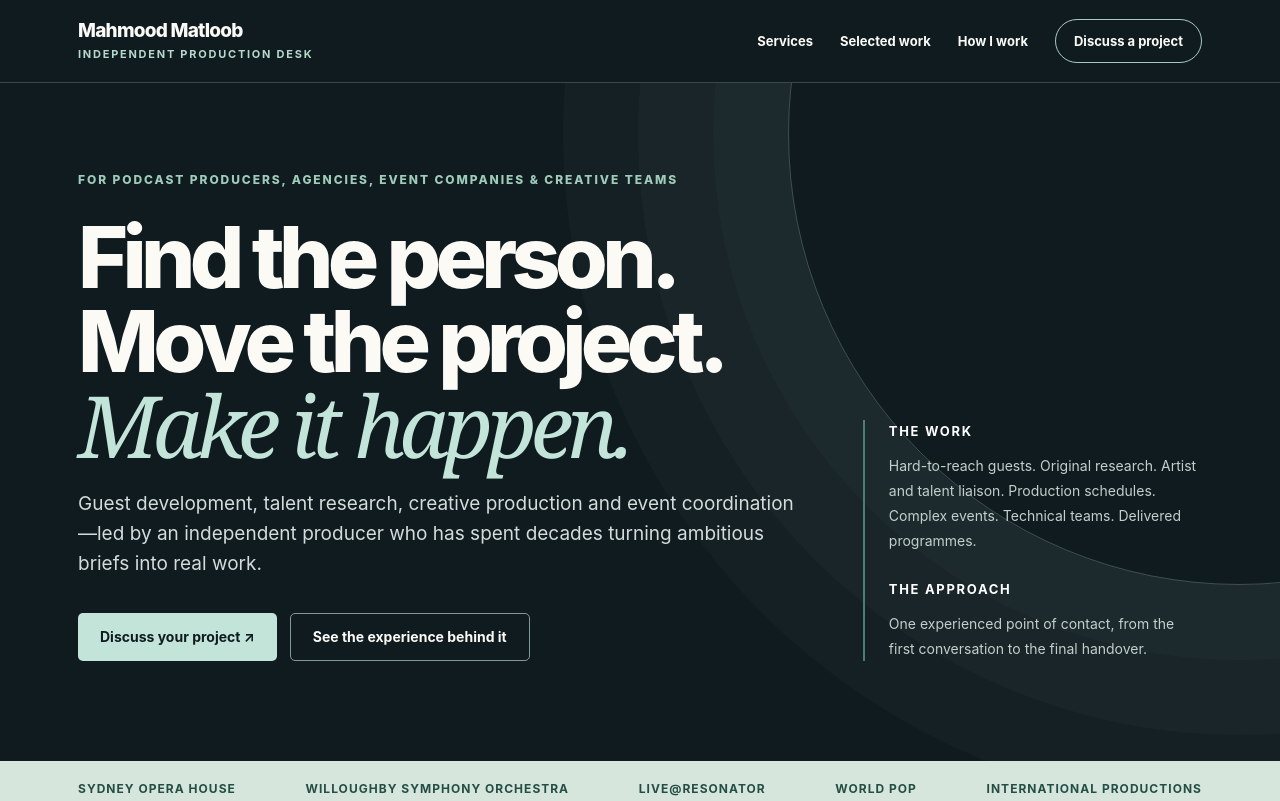
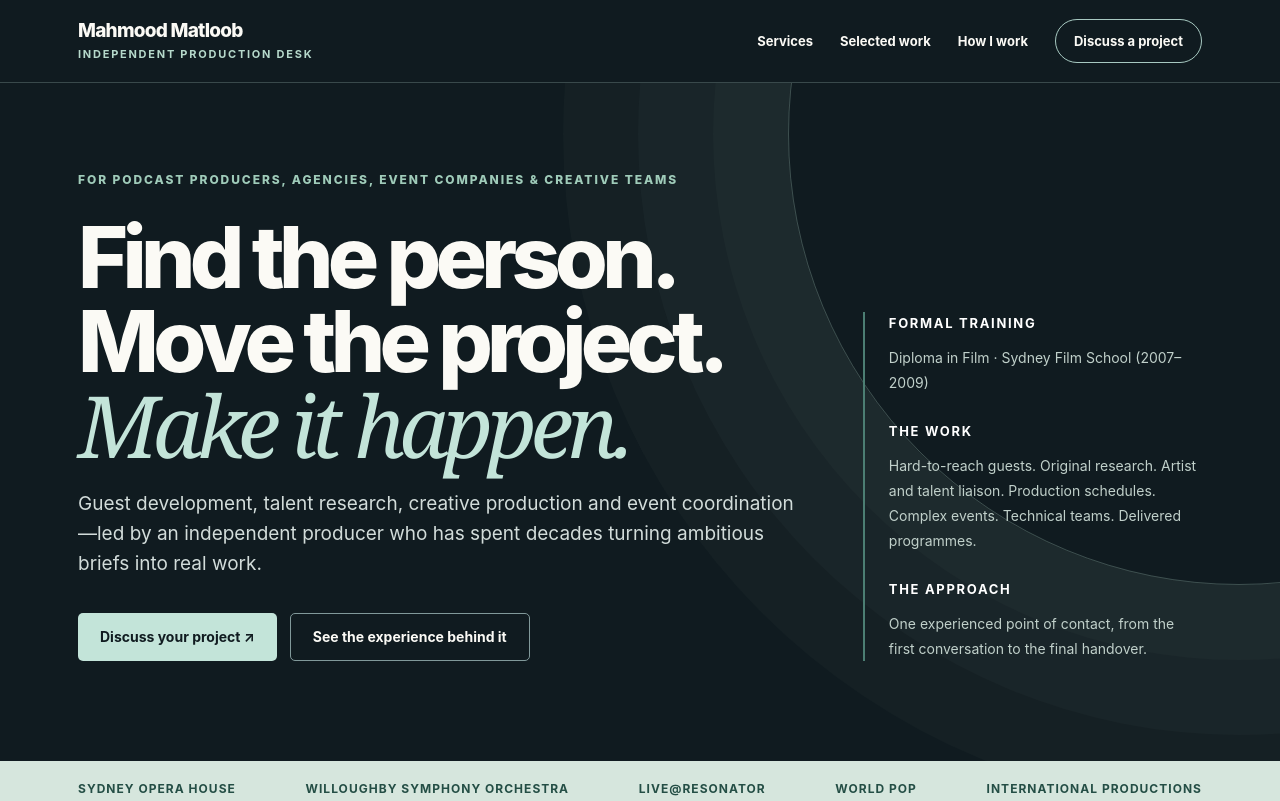
Before and after one commit to BeatViral/producer-for-hire, a plain HTML site: page index.html in a window 1280 px wide. Shown: the top 801 px of the page. Drawn offline with Linux system fonts and the light colour scheme.

Commit message:
Add verified Sydney Film School diploma and film production credentials

```diff
--- a/index.html
+++ b/index.html
@@ -30,7 +30,7 @@
 <main id="top">
 <section class="hero"><div class="wrap hero-grid">
 <div><div class="eyebrow">For podcast producers, agencies, event companies &amp; creative teams</div><h1>Find the person.<br>Move the project.<br><i>Make it happen.</i></h1><p class="lead">Guest development, talent research, creative production and event coordination—led by an independent producer who has spent decades turning ambitious briefs into real work.</p><div class="buttons"><a class="btn primary" href="mailto:mahmoodkhanteam@gmail.com?subject=Production%20project%20enquiry">Discuss your project ↗</a><a class="btn ghost" href="#work">See the experience behind it</a></div></div>
-<aside class="hero-side"><strong>The work</strong>Hard-to-reach guests. Original research. Artist and talent liaison. Production schedules. Complex events. Technical teams. Delivered programmes.<br><br><strong>The approach</strong>One experienced point of contact, from the first conversation to the final handover.</aside>
+<aside class="hero-side"><strong>Formal training</strong>Diploma in Film · Sydney Film School (2007–2009)<br><br><strong>The work</strong>Hard-to-reach guests. Original research. Artist and talent liaison. Production schedules. Complex events. Technical teams. Delivered programmes.<br><br><strong>The approach</strong>One experienced point of contact, from the first conversation to the final handover.</aside>
 </div></section>
 <div class="ribbon"><div class="wrap ribbon-in"><span>Sydney Opera House</span><span>Willoughby Symphony Orchestra</span><span>Live@Resonator</span><span>WORLD POP</span><span>International productions</span></div></div>
 <section class="section" id="services"><div class="wrap"><div class="section-head"><div class="eyebrow">What I can take off your plate</div><div><h2>Production needs both imagination and follow-through.</h2><p class="section-intro">I can step into a defined brief or support an ongoing production team: researching, contacting, coordinating, solving and keeping the work moving.</p></div></div>
@@ -47,6 +47,7 @@
 <article><h3>Willoughby Symphony Orchestra</h3><p>Large-scale orchestral collaboration requiring coordination across musicians, technical production and recording. The resulting album reached No. 1 on Billboard's Classical Crossover Albums chart.</p></article>
 <article><h3>Live@Resonator and The Concourse</h3><p>Live events and venue productions involving event coordination, performance and digital production, alongside a wider background in touring and major-venue delivery.</p></article>
 <article><h3>International artist relationships</h3><p>Nearly two decades in Hollywood and extensive international recording, travel and touring experience, including a multi-million-selling album collaboration with Nusrat Fateh Ali Khan.</p></article>
+<article><h3>Film qualification &amp; screen production</h3><p>Diploma in Film from Sydney Film School (2007–2009), alongside practical work in scripting, multi-camera performance production, editing, sound design and post-production.</p></article>
 <article><h3>Independent technology and workflows</h3><p>Built working AI-assisted software and digital business tools, supporting research, production organisation, contact management and complex multi-step projects.</p></article>
 </div><p class="small-note">Each engagement is scoped around the client's actual brief. Past chart achievements are credits for previous work, not guarantees of future outcomes.</p>
 </div></section>
```
